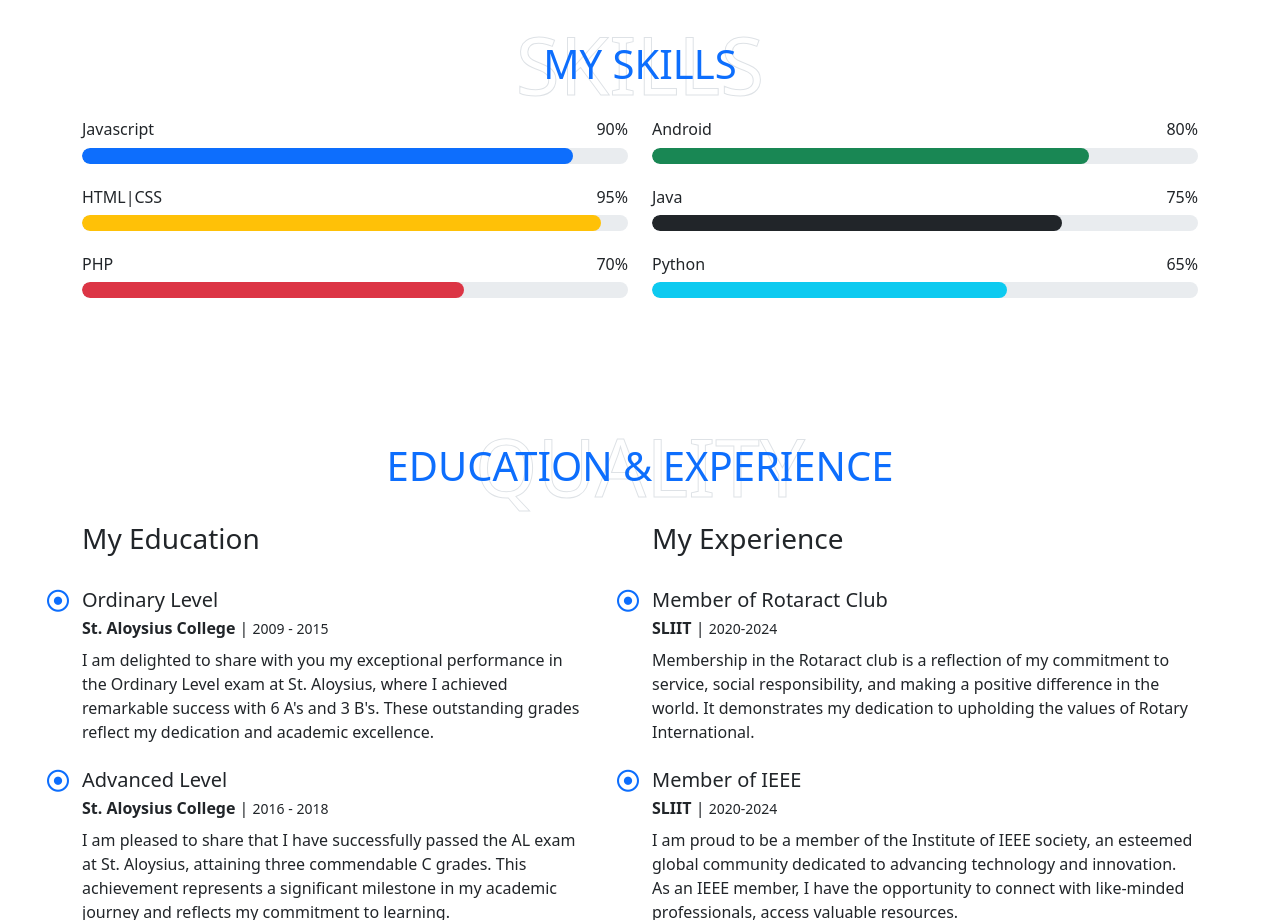
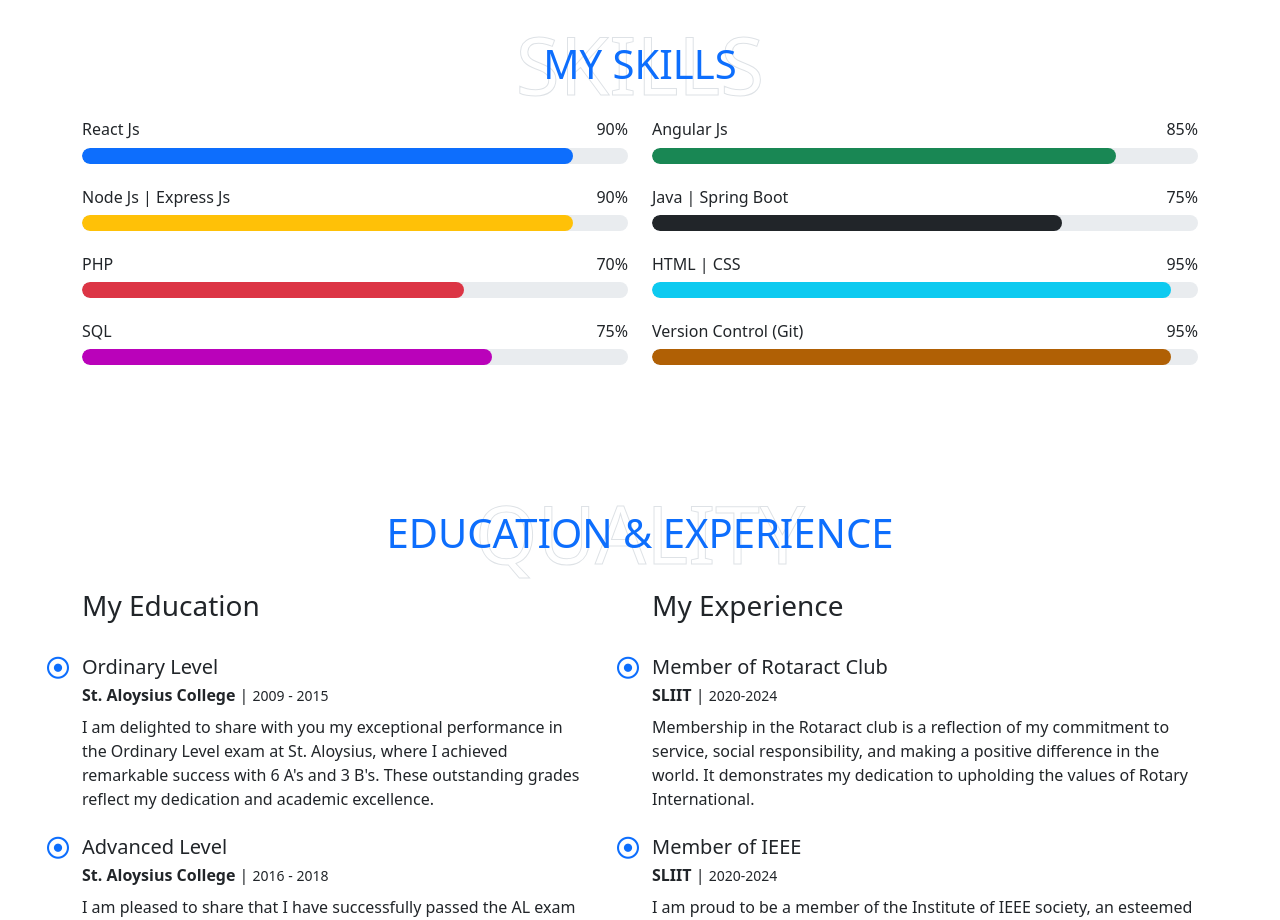
Before and after one commit to Kamindu99/personal-portfolio-web, a React (Create React App) app: page / in a window 1280 px wide. Shown: the part 1720-2640 px from the top of the page. Built offline with nearby package versions, Linux system fonts and the light colour scheme.

Commit message:
update my projects

```diff
--- a/src/pages/HomePage.tsx
+++ b/src/pages/HomePage.tsx
@@ -143,7 +143,7 @@ const HomePage = (props: Props) => {
             <div className="col-md-6">
               <div className="skill mb-4">
                 <div className="d-flex justify-content-between">
-                  <h6 className="font-weight-bold">Javascript</h6>
+                  <h6 className="font-weight-bold">React Js</h6>
                   <h6 className="font-weight-bold">90%</h6>
                 </div>
                 <div className="progress">
@@ -152,11 +152,11 @@ const HomePage = (props: Props) => {
               </div>
               <div className="skill mb-4">
                 <div className="d-flex justify-content-between">
-                  <h6 className="font-weight-bold">HTML|CSS</h6>
-                  <h6 className="font-weight-bold">95%</h6>
+                  <h6 className="font-weight-bold">Node Js | Express Js</h6>
+                  <h6 className="font-weight-bold">90%</h6>
                 </div>
                 <div className="progress">
-                  <div className="progress-bar bg-warning" role="progressbar" style={{ width: `95%` }} aria-valuenow={95} aria-valuemin={0} aria-valuemax={100}></div>
+                  <div className="progress-bar bg-warning" role="progressbar" style={{ width: `90%` }} aria-valuenow={95} aria-valuemin={0} aria-valuemax={100}></div>
                 </div>
               </div>
               <div className="skill mb-4">
@@ -168,20 +168,29 @@ const HomePage = (props: Props) => {
                   <div className="progress-bar bg-danger" role="progressbar" style={{ width: `70%` }} aria-valuenow={70} aria-valuemin={0} aria-valuemax={100}></div>
                 </div>
               </div>
+              <div className="skill mb-4">
+                <div className="d-flex justify-content-between">
+                  <h6 className="font-weight-bold">SQL</h6>
+                  <h6 className="font-weight-bold">75%</h6>
+                </div>
+                <div className="progress">
+                  <div className="progress-bar" role="progressbar" style={{ width: `75%`,backgroundColor:'#ba02ba' }} aria-valuenow={70} aria-valuemin={0} aria-valuemax={100}></div>
+                </div>
+              </div>
             </div>
             <div className="col-md-6">
               <div className="skill mb-4">
                 <div className="d-flex justify-content-between">
-                  <h6 className="font-weight-bold">Android</h6>
-                  <h6 className="font-weight-bold">80%</h6>
+                  <h6 className="font-weight-bold">Angular Js</h6>
+                  <h6 className="font-weight-bold">85%</h6>
                 </div>
                 <div className="progress">
-                  <div className="progress-bar bg-success" role="progressbar" style={{ width: `80%` }} aria-valuenow={80} aria-valuemin={0} aria-valuemax={100}></div>
+                  <div className="progress-bar bg-success" role="progressbar" style={{ width: `85%` }} aria-valuenow={80} aria-valuemin={0} aria-valuemax={100}></div>
                 </div>
               </div>
               <div className="skill mb-4">
                 <div className="d-flex justify-content-between">
-                  <h6 className="font-weight-bold">Java</h6>
+                  <h6 className="font-weight-bold">Java | Spring Boot</h6>
                   <h6 className="font-weight-bold">75%</h6>
                 </div>
                 <div className="progress">
@@ -190,11 +199,20 @@ const HomePage = (props: Props) => {
               </div>
               <div className="skill mb-4">
                 <div className="d-flex justify-content-between">
-                  <h6 className="font-weight-bold">Python</h6>
-                  <h6 className="font-weight-bold">65%</h6>
+                  <h6 className="font-weight-bold">HTML | CSS</h6>
+                  <h6 className="font-weight-bold">95%</h6>
                 </div>
                 <div className="progress">
-                  <div className="progress-bar bg-info" role="progressbar" style={{ width: `65%` }} aria-valuenow={65} aria-valuemin={0} aria-valuemax={100}></div>
+                  <div className="progress-bar bg-info" role="progressbar" style={{ width: `95%` }} aria-valuenow={65} aria-valuemin={0} aria-valuemax={100}></div>
+                </div>
+              </div>
+              <div className="skill mb-4">
+                <div className="d-flex justify-content-between">
+                  <h6 className="font-weight-bold">Version Control (Git)</h6>
+                  <h6 className="font-weight-bold">95%</h6>
+                </div>
+                <div className="progress">
+                  <div className="progress-bar " role="progressbar" style={{ width: `95%`,backgroundColor:'#b06005' }} aria-valuenow={70} aria-valuemin={0} aria-valuemax={100}></div>
                 </div>
               </div>
             </div>
--- a/src/pages/MyProjects.tsx
+++ b/src/pages/MyProjects.tsx
@@ -6,6 +6,36 @@ type Props = {}
 const MyProjects = (props: Props) => {
 
     const [projects, setProjects] = React.useState([
+        {
+            id: "headingTwelve",
+            target: "collapseTwelve",
+            title: "Land Selling Website - (AngularJs , Json-Server & Angular MUI)",
+            description: "This is a Land Selling Website developed using AngularJs as the frontend framework, Json-Server as the backend framework. The system provides various features for managing land-related tasks such as land management, land booking, land selling. It also offers a user-friendly interface that ensures seamless navigation and an enjoyable user experience. The system is designed to be responsive and compatible with various devices, ensuring a consistent experience across desktop and mobile platforms.",
+            features: [
+                "Land Management",
+                "Apartment Management",
+                "House Selling",
+                "Json-Server RestApi",
+                "Angular Material UI"
+            ],
+            technologies: [
+                "AngularJs",
+                "JsonServer",
+                "AngularMUI",
+                "Bootstrap",
+                "CSS",
+                "VsCode",
+                "Github",
+                "NoDatabase"
+            ],
+            image: [
+                {
+                    image: "https://res.cloudinary.com/dmfljlyu1/image/upload/v1690718293/landsale_ky48wn.jpg",
+                    imagename: "1. Lands Page"
+                }
+            ],
+            url: "https://blueskylands.netlify.app/"
+        },
         {
             id: "headingTwo",
             target: "collapseTwo",
@@ -603,6 +633,12 @@ const MyProjects = (props: Props) => {
                                                                         {technology == "Javascript" &&
                                                                             <img className='me-3 mb-3' src="https://img.shields.io/badge/-Javascript-gray?style=for-the-badge&logo=javascript" />
                                                                         }
+                                                                         {technology == "AngularJs" &&
+                                                                            <img className='me-3 mb-3' src="https://img.shields.io/badge/-AngularJs-gray?style=for-the-badge&logo=javascript" />
+                                                                        }
+                                                                         {technology == "AngularMUI" &&
+                                                                            <img className='me-3 mb-3' src="https://img.shields.io/badge/-Angular_MUI-gray?style=for-the-badge&logo=ghostery" />
+                                                                        }
 
                                                                         {technology == "Java" &&
                                                                             <img className='me-3 mb-3' src="https://img.shields.io/badge/-Java-gray?style=for-the-badge&logo=coffeescript" />
@@ -642,6 +678,9 @@ const MyProjects = (props: Props) => {
                                                                         }
                                                                         {technology == "SpringBoot" &&
                                                                             <img className='me-3 mb-3' src="https://img.shields.io/badge/-Spring_Boot-gray?style=for-the-badge&logo=coffeescript" />
+                                                                        }
+                                                                         {technology == "JsonServer" &&
+                                                                            <img className='me-3 mb-3' src="https://img.shields.io/badge/-Json_Server-gray?style=for-the-badge&logo=coffeescript" />
                                                                         }
                                                                     </>
                                                                 ))}
```
